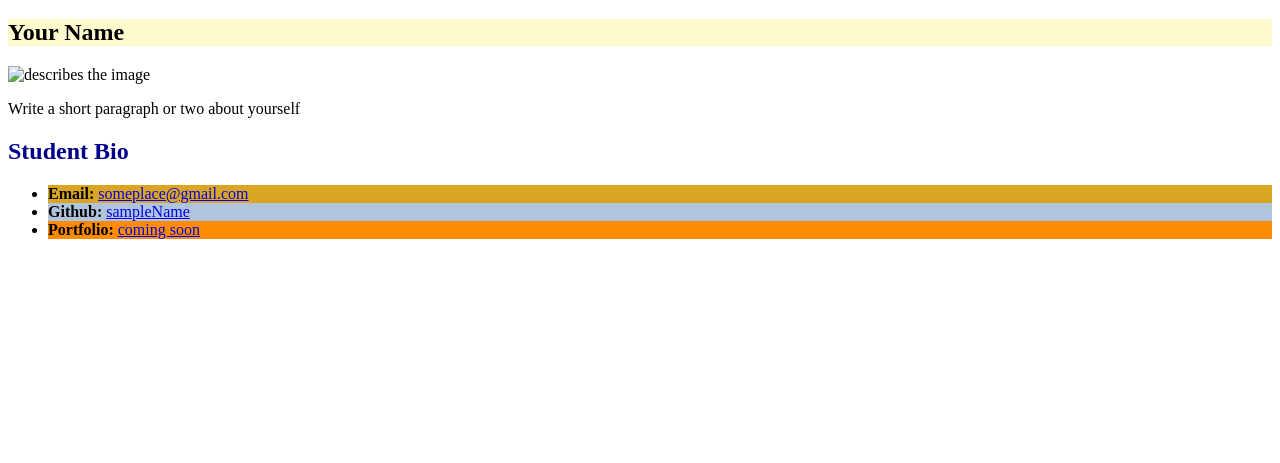
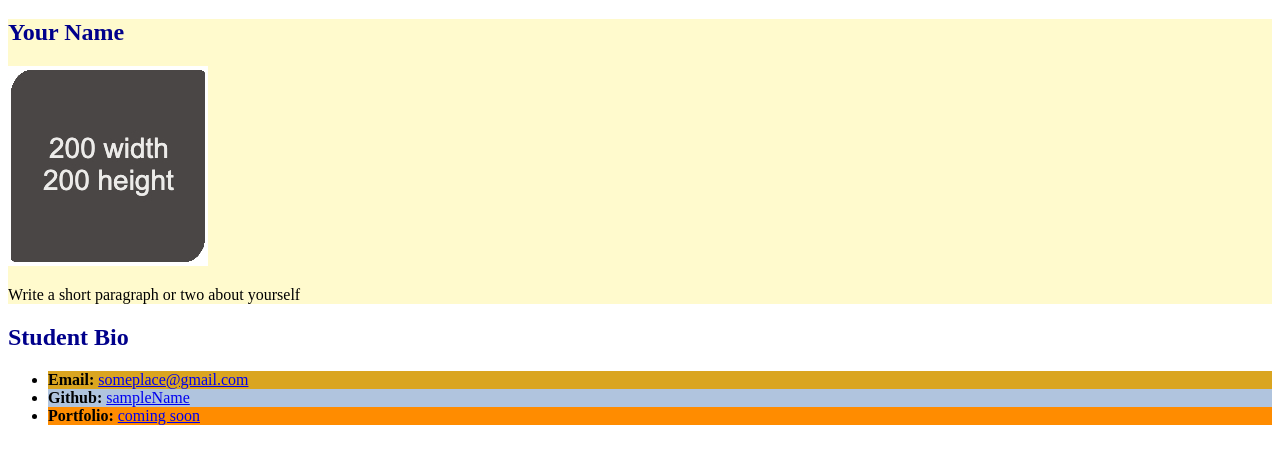
Before and after one commit to joekumher/08-Stu-Attributes, a plain HTML site: page index.html in a window 1280 px wide. Shown: the part 61-524 px from the top of the page. Drawn offline with Linux system fonts and the light colour scheme; files whose address does not match are found by name.

Commit message:
fixed a problem with the section class attribute

```diff
--- a/index.html
+++ b/index.html
@@ -12,10 +12,10 @@
       <h1 class="title">Student Bio</h1>
     </header>
     <!-- TODO: add class attribute  -->
-    <section>
-      <h2 class="lesson">Your Name</h2>
+    <section class="lesson">
+      <h2 class="title">Your Name</h2>
       <!-- TODO: modify img attributes -->
-      <img src="01-HTML-Git-CSS\01-Activities\08-Stu_Attributes\Unsolved\assets\images\image-1.jpg" alt="describes the image" />
+      <img src="C:\Users\joeku\downloads\01-HTML-Git-CSS\01-HTML-Git-CSS\01-Activities\08-Stu_Attributes\Unsolved\assets\images\image-1.jpg" alt="describes the image" />
       <p>Write a short paragraph or two about yourself</p>
     </section>
     <!-- TODO: add class attribute -->
```
